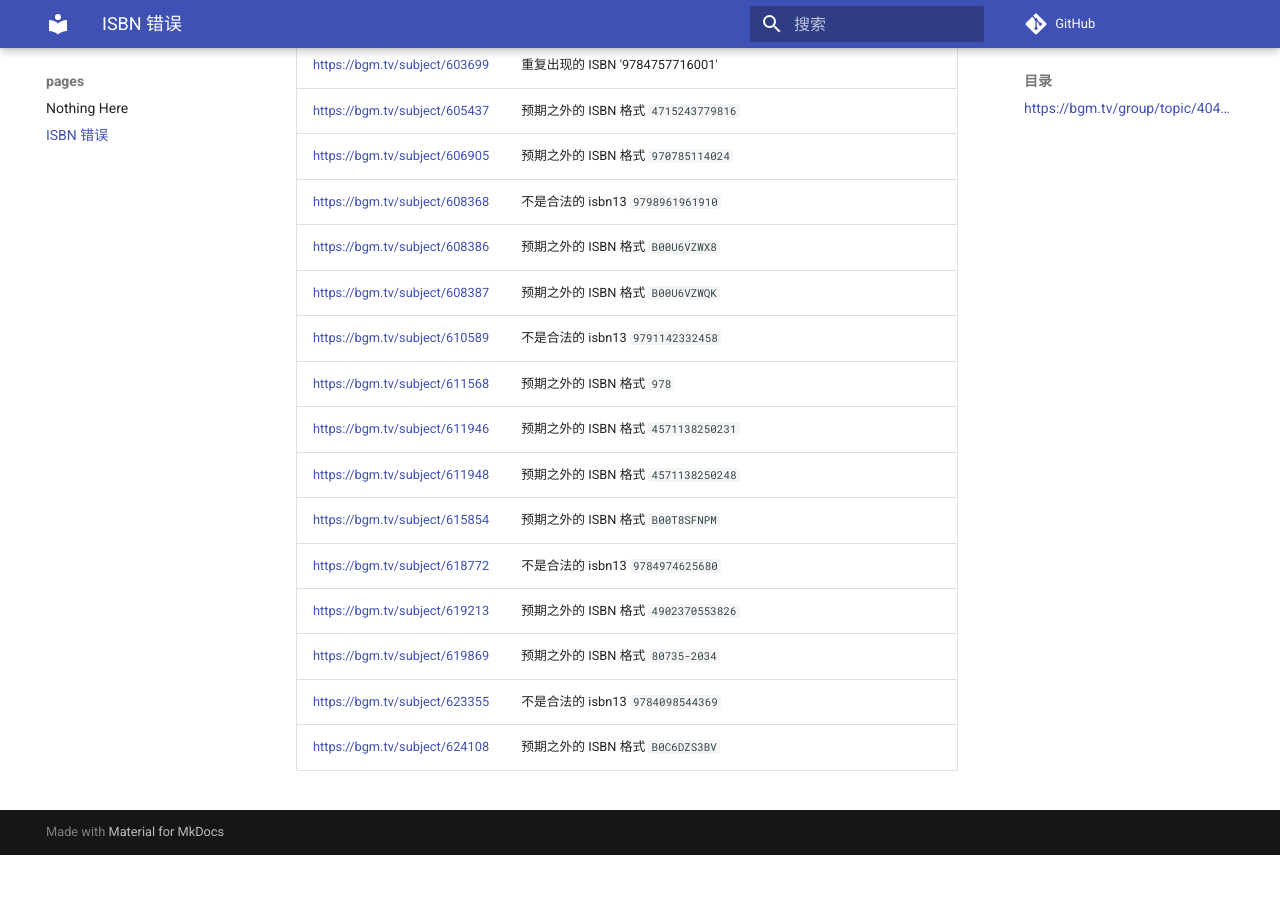
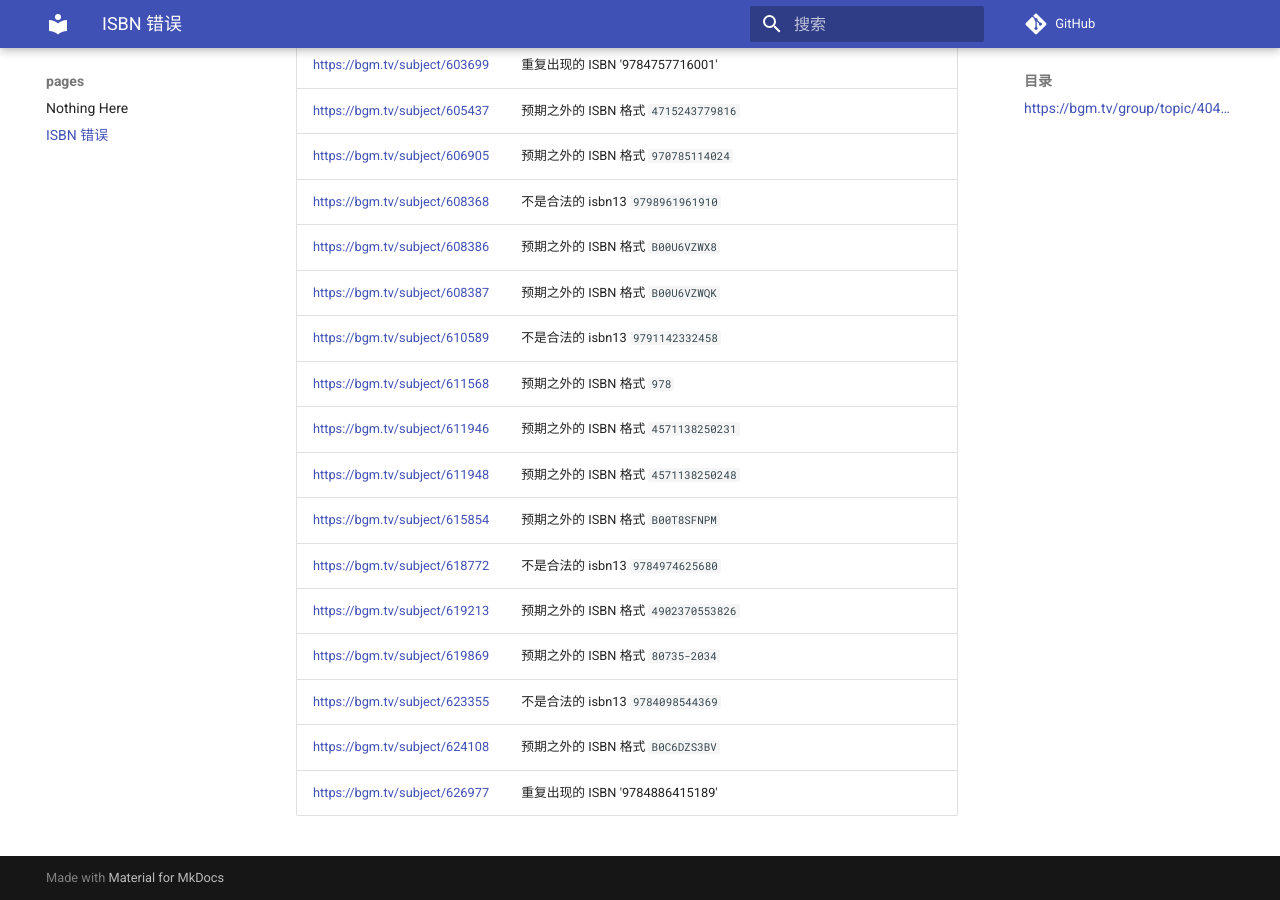
Before and after one commit to trim21/bangumi-pages, an MkDocs documentation site: the page built from docs/isbn.md, in a window 1280 px wide and 900 px high, scrolled down 10142 px. Built offline with MkDocs 1.6.1 and Material for MkDocs 9.7.7, drawn with Linux system fonts in a browser that asks for light colours; comment, search, counter and statistics services are not loaded; before the commit the page ends 10997 px from its top, so only the background shows below that; part of the change alters nothing that is shown.

Commit message:
update isbn.md

```diff
--- a/docs/isbn.md
+++ b/docs/isbn.md
@@ -1,7 +1,7 @@
 # ISBN 错误
 ## <https://bgm.tv/group/topic/404801>
 
-total 233
+total 234
 
 | url | error |
 | --- |  ---  |
@@ -238,3 +238,4 @@ total 233
 | <https://bgm.tv/subject/619869> | 预期之外的 ISBN 格式 `80735-2034` |
 | <https://bgm.tv/subject/623355> | 不是合法的 isbn13 <code>9784098544369</code> |
 | <https://bgm.tv/subject/624108> | 预期之外的 ISBN 格式 `B0C6DZS3BV` |
+| <https://bgm.tv/subject/626977> | 重复出现的 ISBN '9784886415189' |
```
